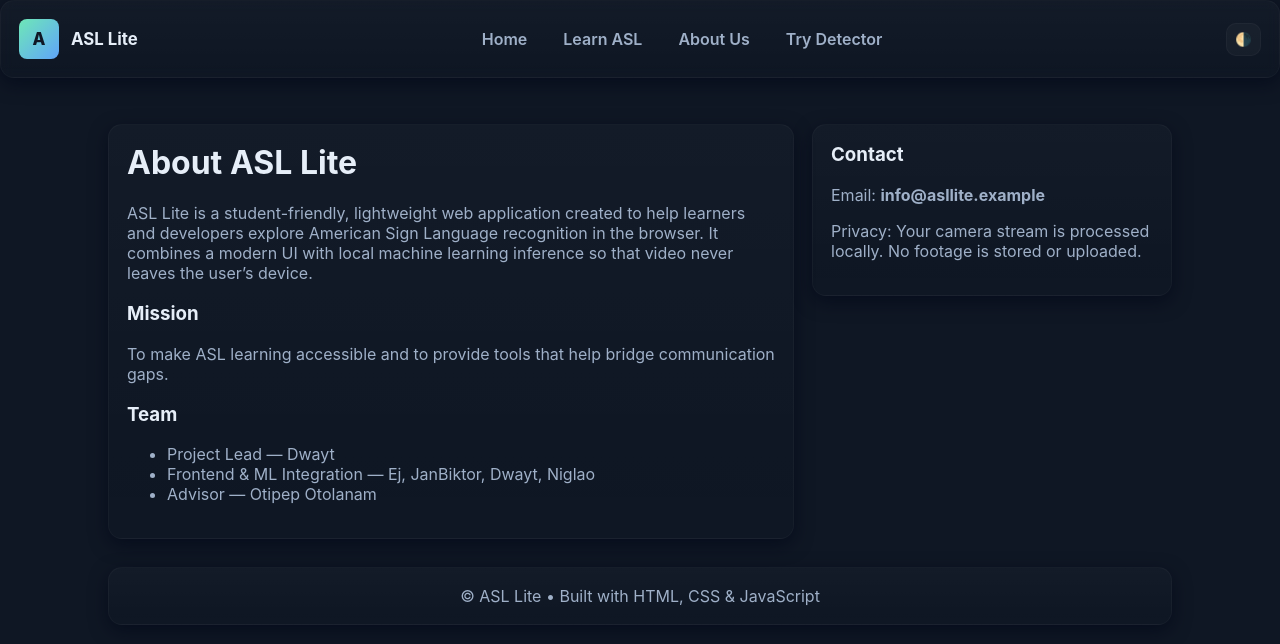
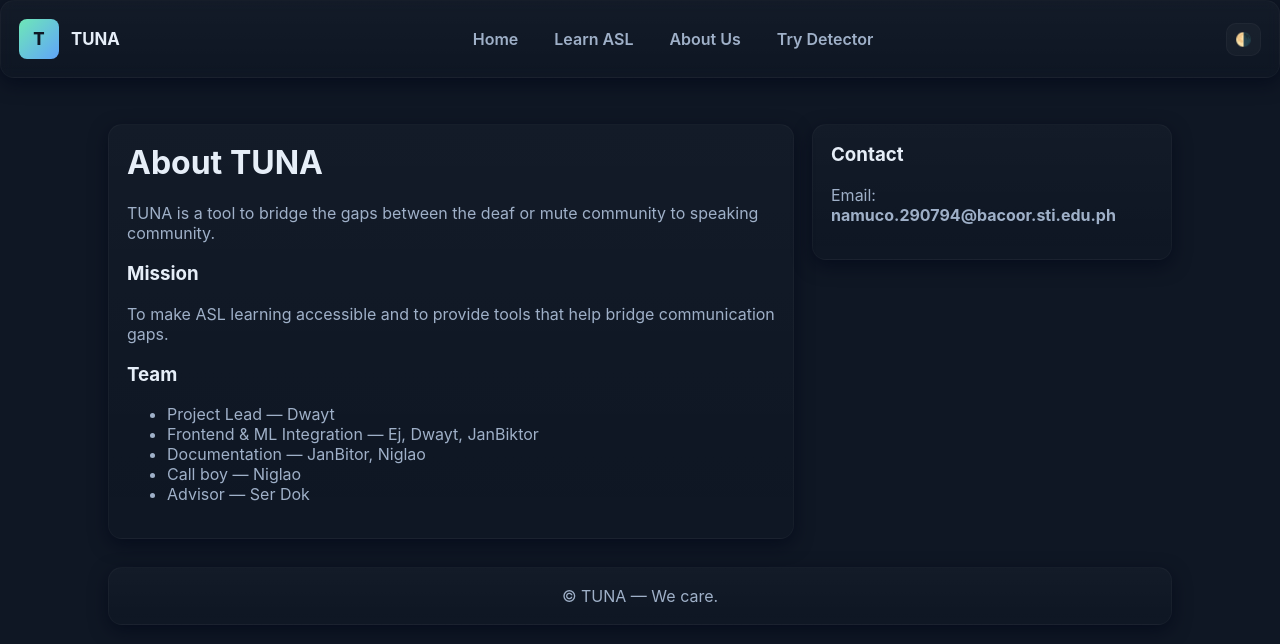
Before and after one commit to yukio031/asl-lite, a Django app: page /about/ in a window 1280 px wide. Shown: the top 644 px of the page. Run offline with Django 5.2, Linux system fonts and the light colour scheme.

Commit message:
Update 'About Us' page for TUNA branding

```diff
--- a/translator/templates/about.html
+++ b/translator/templates/about.html
@@ -4,7 +4,7 @@
 <head>
 <meta charset="utf-8" />
 <meta name="viewport" content="width=device-width,initial-scale=1" />
-<title>About Us — ASL Lite</title>
+<title>About Us — TUNA</title>
 <style>
 :root{
   --bg:#0f1724; --card:#0b1220; --text:#e6eef8; --muted:#9fb0c8; --accent:#6ee7b7;
@@ -39,7 +39,7 @@ html,body{
 </head>
 <body>
 <header class="header card">
-  <div class="brand"><div class="logo">A</div><div>ASL Lite</div></div>
+  <div class="brand"><div class="logo">T</div><div>TUNA</div></div>
   <nav class="nav" aria-label="Main Navigation">
     <a href="{% url 'home' %}">Home</a>
     <a href="{% url 'learn_asl' %}">Learn ASL</a>
@@ -54,26 +54,27 @@ html,body{
 <main class="container">
   <div class="section">
     <div class="card">
-      <h1 style="margin-top:0">About ASL Lite</h1>
-      <p style="color:var(--muted)">ASL Lite is a student-friendly, lightweight web application created to help learners and developers explore American Sign Language recognition in the browser. It combines a modern UI with local machine learning inference so that video never leaves the user’s device.</p>
+      <h1 style="margin-top:0">About TUNA</h1>
+      <p style="color:var(--muted)">TUNA is a tool to bridge the gaps between the deaf or mute community to speaking community.</p>
       <h3>Mission</h3>
       <p style="color:var(--muted)">To make ASL learning accessible and to provide tools that help bridge communication gaps.</p>
       <h3>Team</h3>
       <ul style="color:var(--muted)">
         <li>Project Lead — Dwayt</li>
-        <li>Frontend & ML Integration — Ej, JanBiktor, Dwayt, Niglao</li>
-        <li>Advisor — Otipep Otolanam</li>
+        <li>Frontend & ML Integration — Ej, Dwayt, JanBiktor</li>
+        <li>Documentation — JanBitor, Niglao</li>
+        <li>Call boy — Niglao</li>
+        <li>Advisor — Ser Dok</li>
       </ul>
     </div>
     <aside class="card">
       <h3 style="margin-top:0">Contact</h3>
-      <p style="color:var(--muted)">Email: <strong>info@asllite.example</strong></p>
-      <p style="color:var(--muted)">Privacy: Your camera stream is processed locally. No footage is stored or uploaded.</p>
+      <p style="color:var(--muted)">Email: <strong>namuco.290794@bacoor.sti.edu.ph</strong></p>
     </aside>
   </div>
 
   <footer class="footer card">
-    <div>© ASL Lite • Built with HTML, CSS & JavaScript</div>
+    <div>© TUNA — We care.</div>
   </footer>
 </main>
 
```
